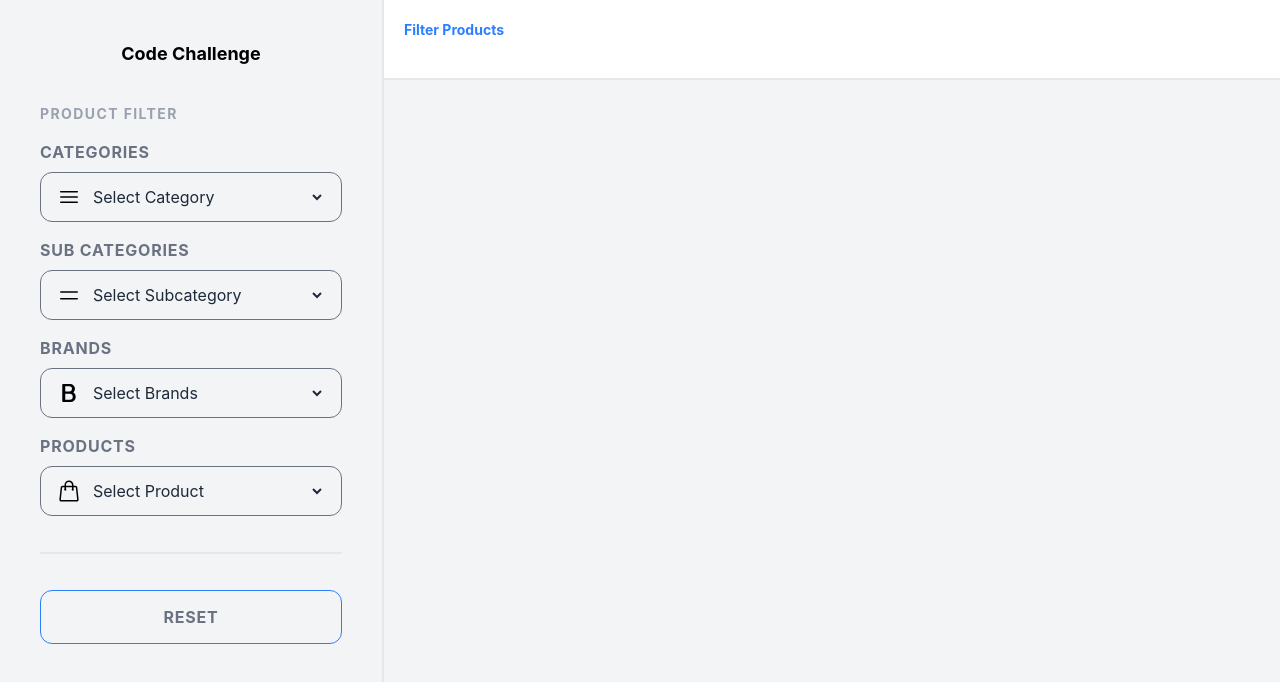
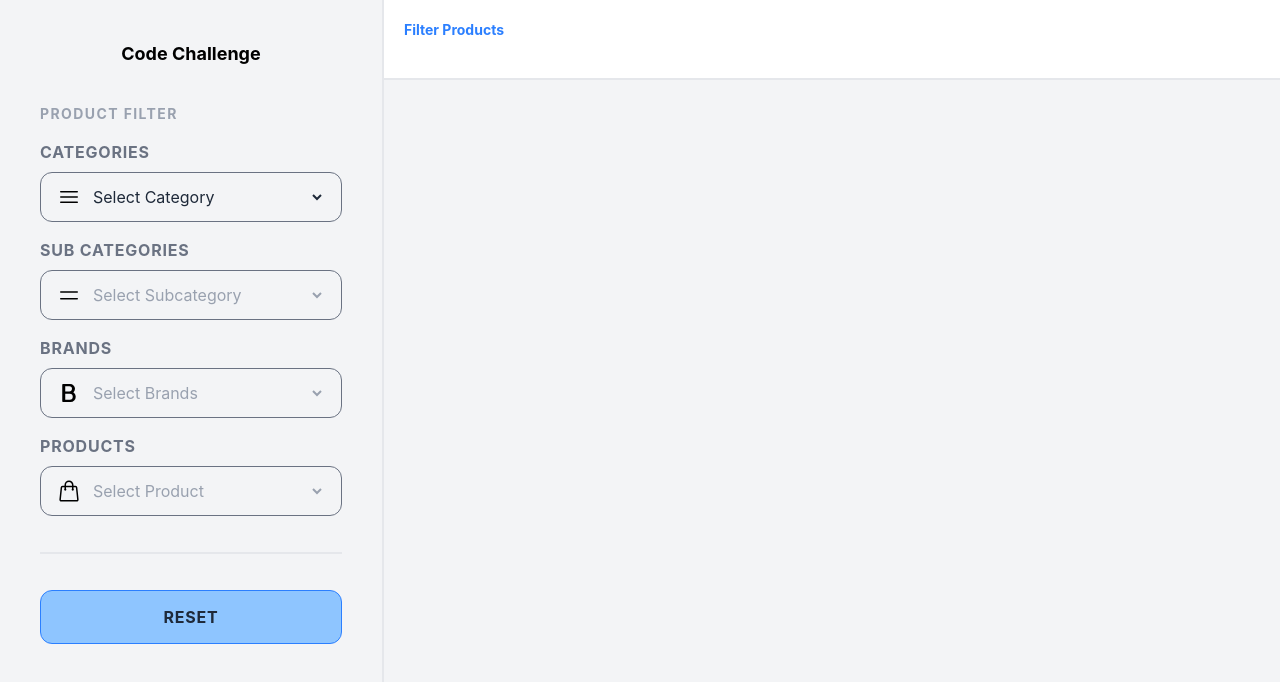
Before and after one commit to ingenioust91/CODE_CHALLENGE-1, a React (Vite) app in the folder my-app/: page / in a window 1280 px wide. Shown: the top 682 px of the page. Built offline with nearby package versions, Linux system fonts and the light colour scheme.

Commit message:
fix error while reset form

```diff
--- a/my-app/src/app/App.tsx
+++ b/my-app/src/app/App.tsx
@@ -57,11 +57,11 @@ function App() {
   }
 
   function reset(){
+    setSelectedProduct('')
+    setSelectedBrand('')
+    setSelectedSubCategory('')
     setSelectedCategory('')
-    setSelectedSubCategory('')
-    setSelectedBrand('')
-    setSelectedProduct('')
-    setSearchParams({});
+    searchParams.delete
   }
 
   return (
@@ -83,7 +83,7 @@ function App() {
 
               <select value={selectedCategory} name="category"
                       onChange={(e)=>changeCategory(e.target.value)}
-                       className="flex-1 text-gray-800 outline-none bg-transparent">
+                       className="flex-1 text-gray-800 outline-none bg-transparent cursor-pointer">
                 <option value="" disabled hidden>Select Category</option>
                 {categories && categories.map((c)=>
                   <option key={c.id} value={c.id} >{c.name}</option>)}
@@ -100,9 +100,9 @@ function App() {
                 <path strokeLinecap="round" strokeLinejoin="round" d="M3.75 9h16.5m-16.5 6.75h16.5" />
               </svg>
 
-              <select value={selectedSubCategory} name="subcategory"
+              <select value={selectedSubCategory} name="subcategory" disabled={!selectedCategory}
                       onChange={(e)=>changeSubCategory(e.target.value)}
-                       className="flex-1 text-gray-800 outline-none bg-transparent">
+                       className={`flex-1 outline-none bg-transparent ${selectedCategory ? 'text-gray-800 cursor-pointer' : 'text-gray-400'}`}>
                 <option value="" disabled hidden>Select Subcategory</option>
                 {subCategories && subCategories.map((c)=>
                   <option key={c.id} value={c.id} >{c.name}</option>)}
@@ -119,9 +119,9 @@ function App() {
                 <path strokeLinejoin="round" d="M6.75 3.744h-.753v8.25h7.125a4.125 4.125 0 0 0 0-8.25H6.75Zm0 0v.38m0 16.122h6.747a4.5 4.5 0 0 0 0-9.001h-7.5v9h.753Zm0 0v-.37m0-15.751h6a3.75 3.75 0 1 1 0 7.5h-6m0-7.5v7.5m0 0v8.25m0-8.25h6.375a4.125 4.125 0 0 1 0 8.25H6.75m.747-15.38h4.875a3.375 3.375 0 0 1 0 6.75H7.497v-6.75Zm0 7.5h5.25a3.75 3.75 0 0 1 0 7.5h-5.25v-7.5Z" />
               </svg>
 
-              <select value={selectedBrand} name="brand"
+              <select value={selectedBrand} name="brand" disabled={!selectedSubCategory}
                       onChange={(e)=>changeBrand(e.target.value)}
-                       className="flex-1 text-gray-800 outline-none bg-transparent">
+                       className={`flex-1 outline-none bg-transparent ${selectedSubCategory ? 'text-gray-800 cursor-pointer' : 'text-gray-400'}`}>
                 <option value="" disabled hidden>Select Brands</option>
                 {brand && brand.map((c)=>
                   <option key={c.id} value={c.id} >{c.name}</option>)}
@@ -139,9 +139,9 @@ function App() {
               </svg>
 
 
-              <select value={selectedProduct} name="products"
+              <select value={selectedProduct} name="products" disabled={!selectedBrand}
                       onChange={(e)=>changeProduct(e.target.value)}
-                       className="flex-1 text-gray-800 outline-none bg-transparent">
+                       className={`flex-1 outline-none bg-transparent ${selectedBrand ? 'text-gray-800 cursor-pointer' : 'text-gray-400'}`}>
                 <option value="" disabled hidden>Select Product</option>
                 {product && product.map((c)=>
                   <option key={c.id} value={c.id} >{c.name}</option>)}
@@ -151,7 +151,7 @@ function App() {
             </div>
 
             <hr className="mt-5 border-1 border-gray-200"/>
-            <button onClick={()=>reset()} className="mt-5 text-gray-500 font-bold tracking-wider py-3.5 rounded-xl border-1 border-blue-500">RESET</button>
+            <button onClick={()=>reset()} className="mt-5 cursor-pointer text-gray-800 bg-blue-300 font-bold tracking-wider py-3.5 rounded-xl border border-blue-500">RESET</button>
           </form>
         </div>
     </section>
--- a/my-app/src/app/components/Result.tsx
+++ b/my-app/src/app/components/Result.tsx
@@ -38,7 +38,12 @@ function Result({categoryId, subCategoryId, brandId, productId} : resultType) {
             <p className="text-gray-200 text-3xl">↓</p>
 
             <p className="text-xs text-blue-500 tracking-widest">PRICE</p>
-            <p className='text-3xl font-bold min-h-10'>IDR {product.price}</p>
+            <p className='text-3xl font-bold min-h-10'>
+                {product.price.toLocaleString('id-ID', {
+                        style: 'currency',
+                        currency: 'IDR',
+                        minimumFractionDigits: 0 // Optional: hides decimals (.00)
+                })}</p>
         </div> }
 
     </section>
```
